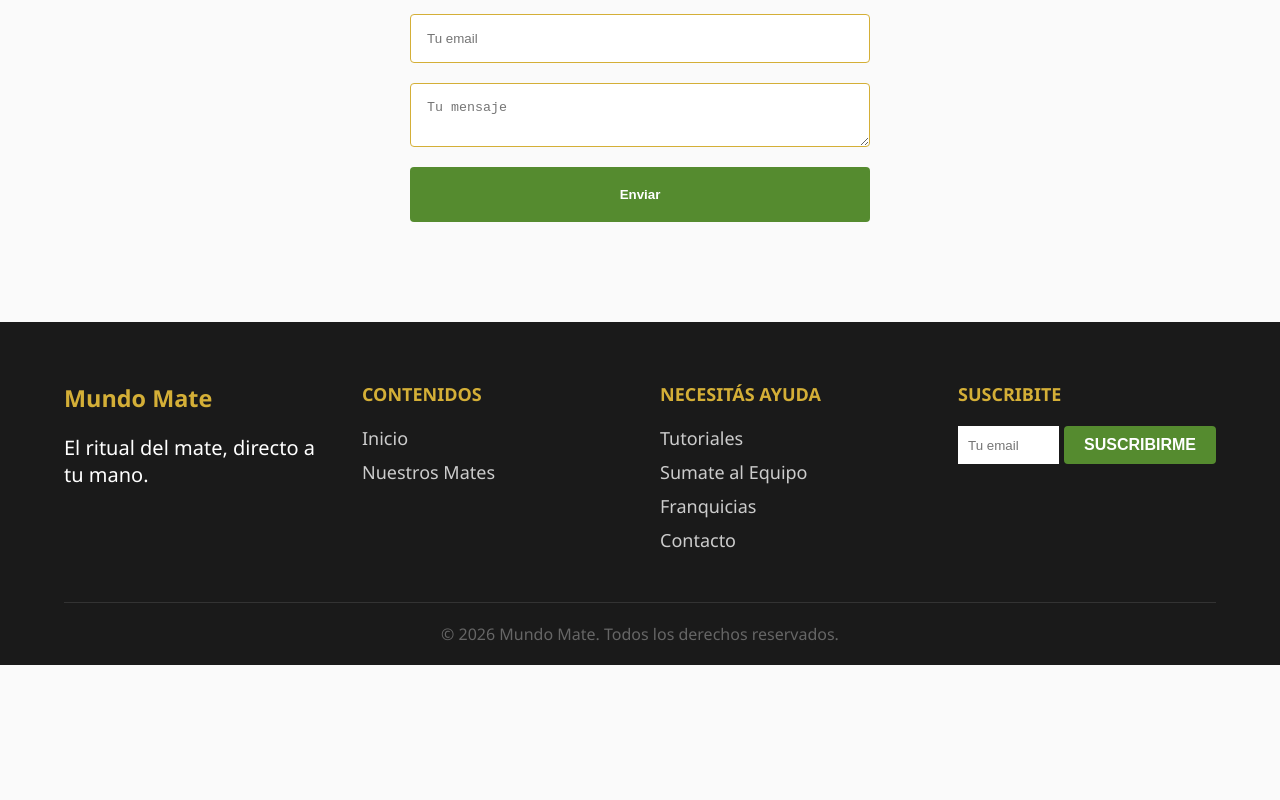
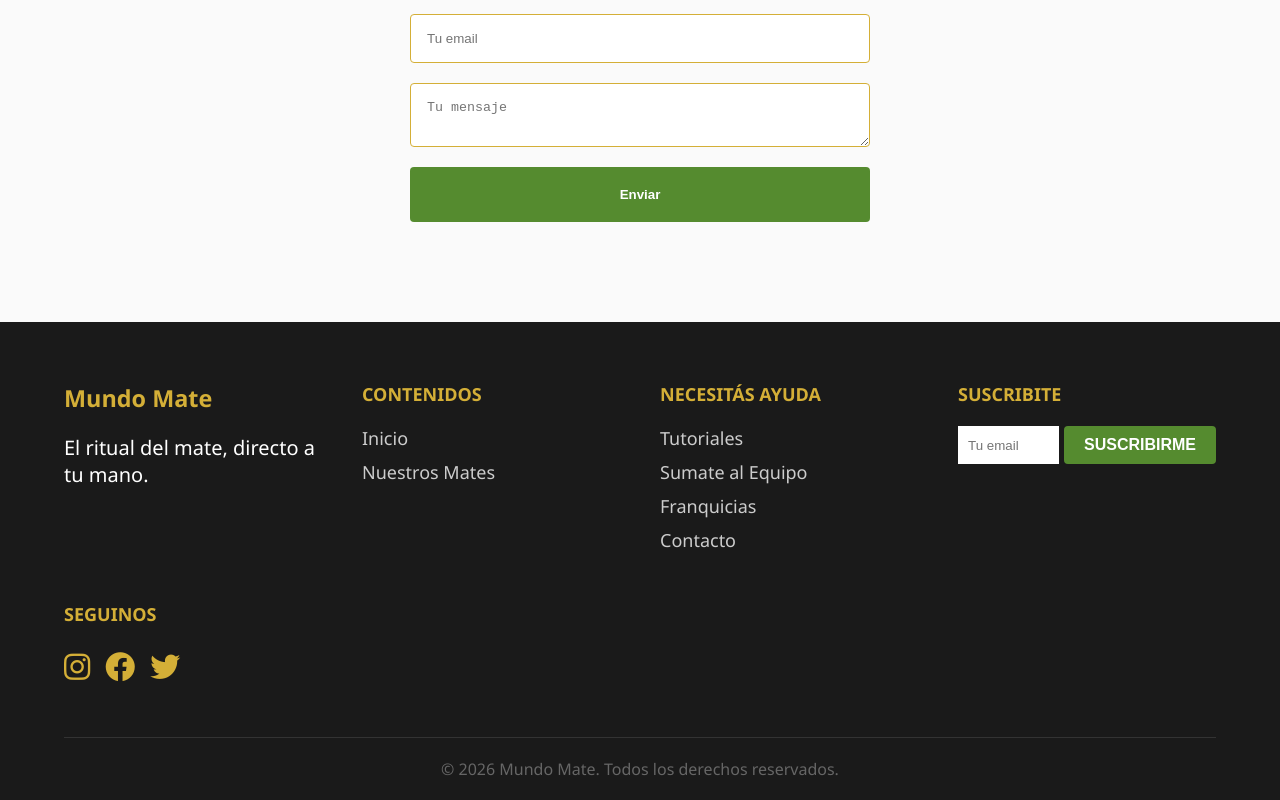
Before and after one commit to Edgarmontenegro123/trabajo-practico-01-frontend, a React (Vite) app: page /contacto in a window 1280 px wide. Shown: the part 278-1078 px from the top of the page. Before the commit the page ends 943 px from the top, so only its background shows below. Built offline with nearby package versions, Linux system fonts and the light colour scheme.

Commit message:
✨ feat: integrate FontAwesome icons in footer and add social media links

```diff
--- a/index.html
+++ b/index.html
@@ -3,6 +3,7 @@
   <head>
     <meta charset="UTF-8" />
     <link rel="icon" type="image/svg+xml" href="/favicon.svg" />
+    <link rel="stylesheet" href="https://cdnjs.cloudflare.com/ajax/libs/font-awesome/6.4.0/css/all.min.css">
     <meta name="viewport" content="width=device-width, initial-scale=1.0" />
     <title>trabajo-practico-01-frontend</title>
   </head>
--- a/src/components/Footer.css
+++ b/src/components/Footer.css
@@ -34,3 +34,20 @@
     font-size: 0.8rem;
     color: #666;
 }
+
+.social-links {
+    display: flex;
+    gap: 15px;
+    margin-top: 10px;
+}
+
+.social-links a {
+    color: var(--primary-color);
+    font-size: 1.5rem;
+    transition: transform 0.3s ease, color 0.3s ease;
+}
+
+.social-links a:hover {
+    color: var(--secondary-color);
+    transform: translateY(-3px);
+}
--- a/src/components/Footer.tsx
+++ b/src/components/Footer.tsx
@@ -9,13 +9,11 @@ const Footer = () => {
                     <h3>Mundo Mate</h3>
                     <p>El ritual del mate, directo a tu mano.</p>
                 </div>
-
                 <div className='footer-col'>
                     <h4>CONTENIDOS</h4>
                     <Link to='/'>Inicio</Link>
                     <Link to='/productos'>Nuestros Mates</Link>
                 </div>
-
                 <div className='footer-col'>
                     <h4>NECESITÁS AYUDA</h4>
                     <Link to='/tutoriales'>Tutoriales</Link>
@@ -23,12 +21,25 @@ const Footer = () => {
                     <Link to='/franquicias'>Franquicias</Link>
                     <Link to='/contacto'>Contacto</Link>
                 </div>
-
                 <div className='footer-col'>
                     <h4>SUSCRIBITE</h4>
                     <div className='newsletter'>
                         <input type='email' placeholder='Tu email' />
                         <button>SUSCRIBIRME</button>
+                    </div>
+                </div>
+                <div className='footer-col'>
+                    <h4>SEGUINOS</h4>
+                    <div className='social-links'>
+                        <a href='https://instagram.com' target='_blank' rel='noopener noreferrer'>
+                            <i className='fab fa-instagram'></i>
+                        </a>
+                        <a href='https://facebook.com' target='_blank' rel='noopener noreferrer'>
+                            <i className='fab fa-facebook'></i>
+                        </a>
+                        <a href='https://twitter.com' target='_blank' rel='noopener noreferrer'>
+                            <i className='fab fa-twitter'></i>
+                        </a>
                     </div>
                 </div>
             </div>
```
